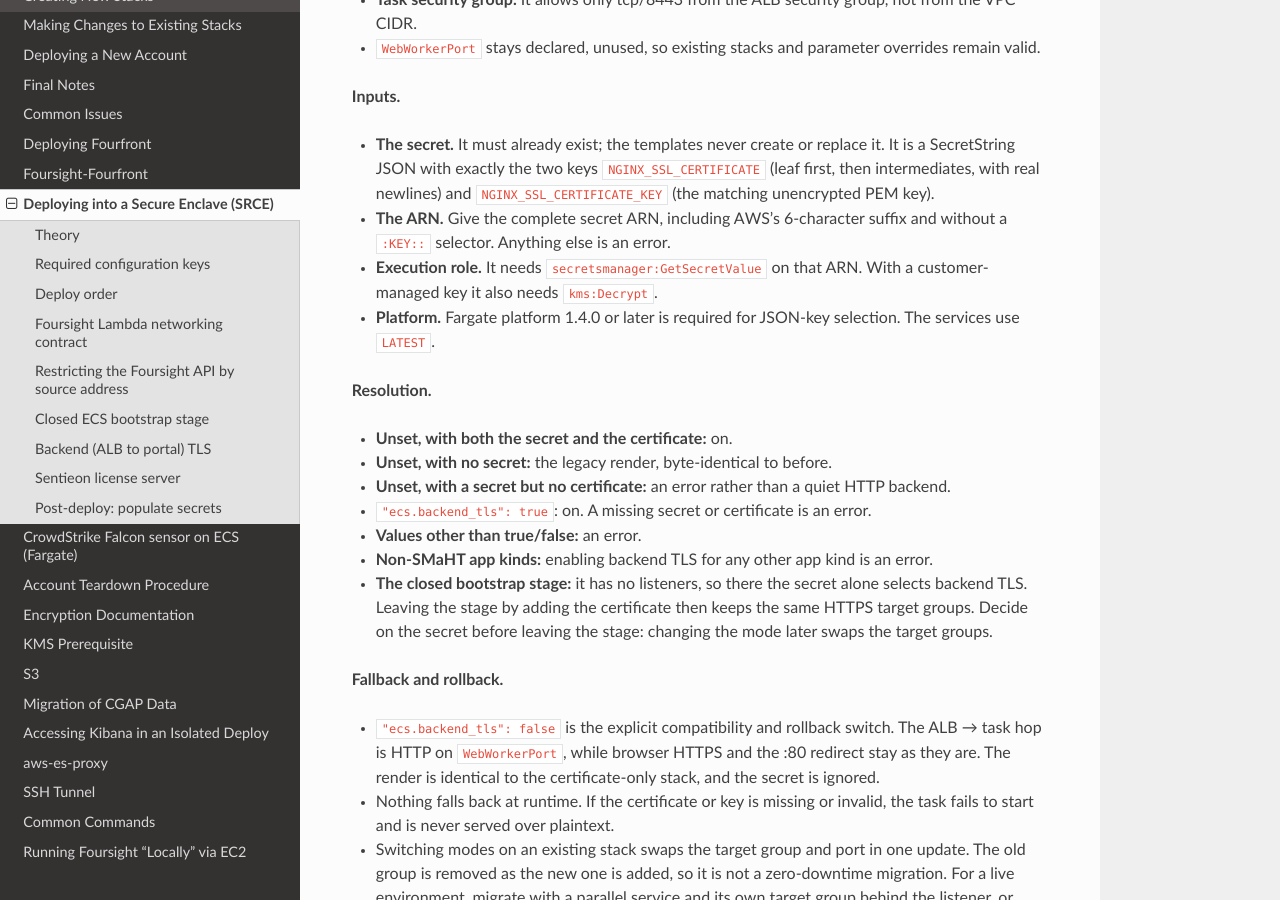
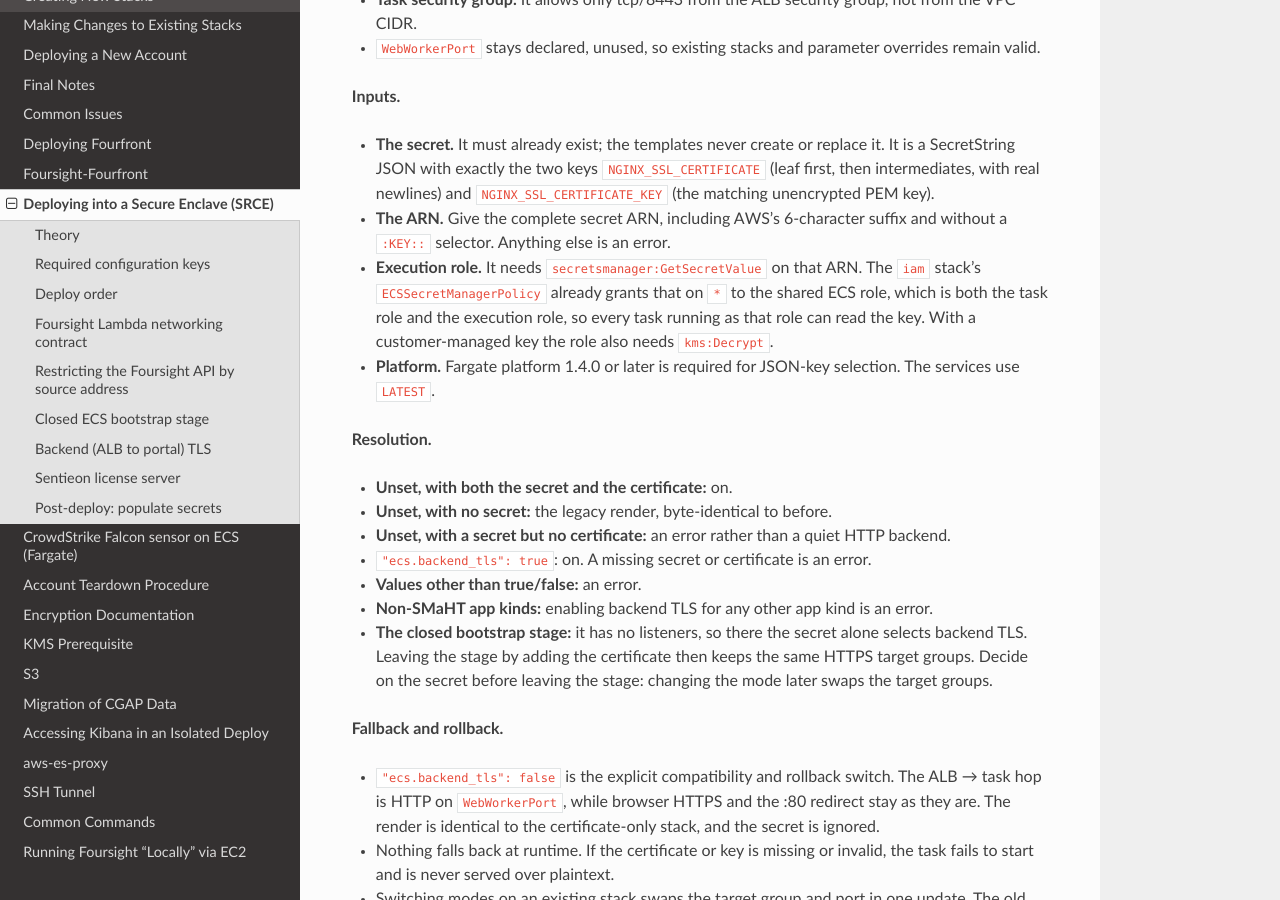
Before and after one commit to 4dn-dcic/4dn-cloud-infra, a Sphinx documentation site: the page built from docs/source/deploy_srce.rst, in a window 1280 px wide and 900 px high, scrolled down 8117 px. Built offline with Sphinx 7.4.7 and the Read the Docs theme 3.1.0, drawn with Linux system fonts in a browser that asks for light colours.

Commit message:
Note that the existing ECS role grant covers the backend TLS secret

```diff
--- a/docs/source/deploy_srce.rst
+++ b/docs/source/deploy_srce.rst
@@ -351,8 +351,10 @@ On the other resources:
   PEM key).
 * **The ARN.** Give the complete secret ARN, including AWS's 6-character suffix and without a
   ``:KEY::`` selector. Anything else is an error.
-* **Execution role.** It needs ``secretsmanager:GetSecretValue`` on that ARN. With a
-  customer-managed key it also needs ``kms:Decrypt``.
+* **Execution role.** It needs ``secretsmanager:GetSecretValue`` on that ARN. The ``iam`` stack's
+  ``ECSSecretManagerPolicy`` already grants that on ``*`` to the shared ECS role, which is both
+  the task role and the execution role, so every task running as that role can read the key. With
+  a customer-managed key the role also needs ``kms:Decrypt``.
 * **Platform.** Fargate platform 1.4.0 or later is required for JSON-key selection. The services
   use ``LATEST``.
 
```
